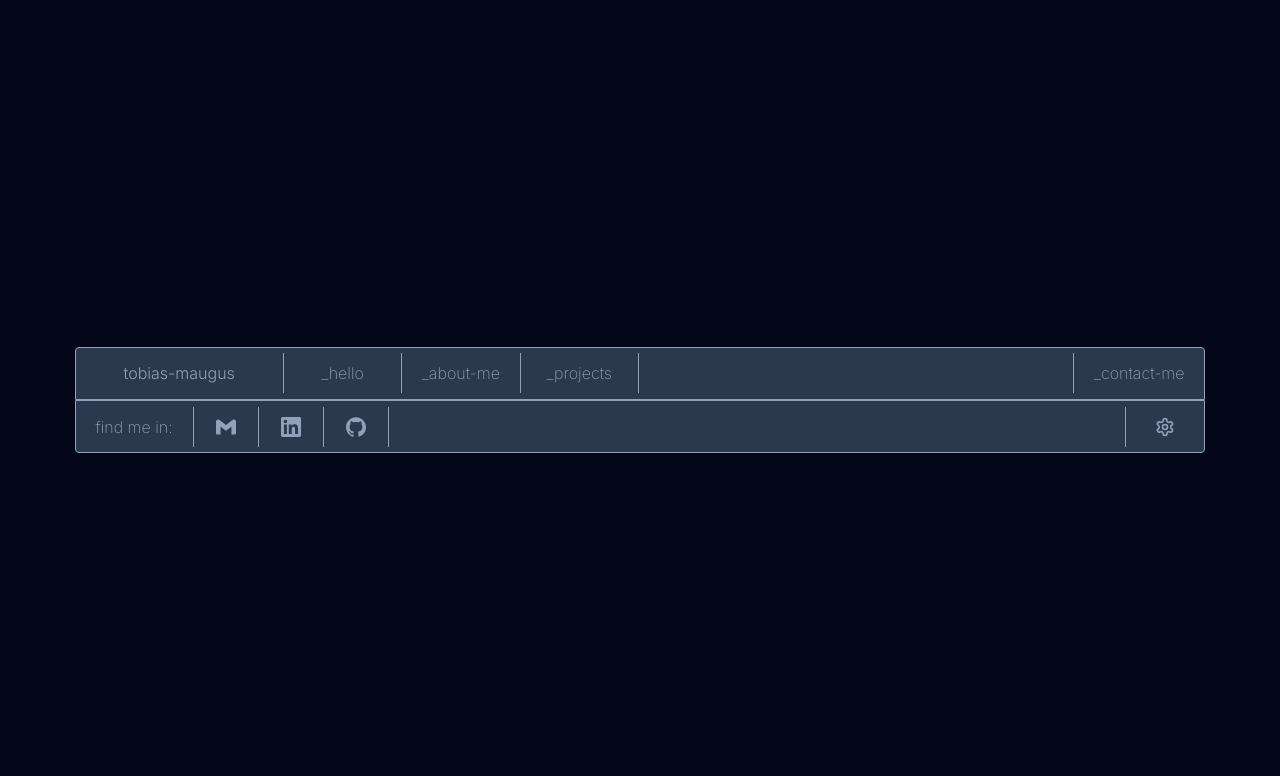
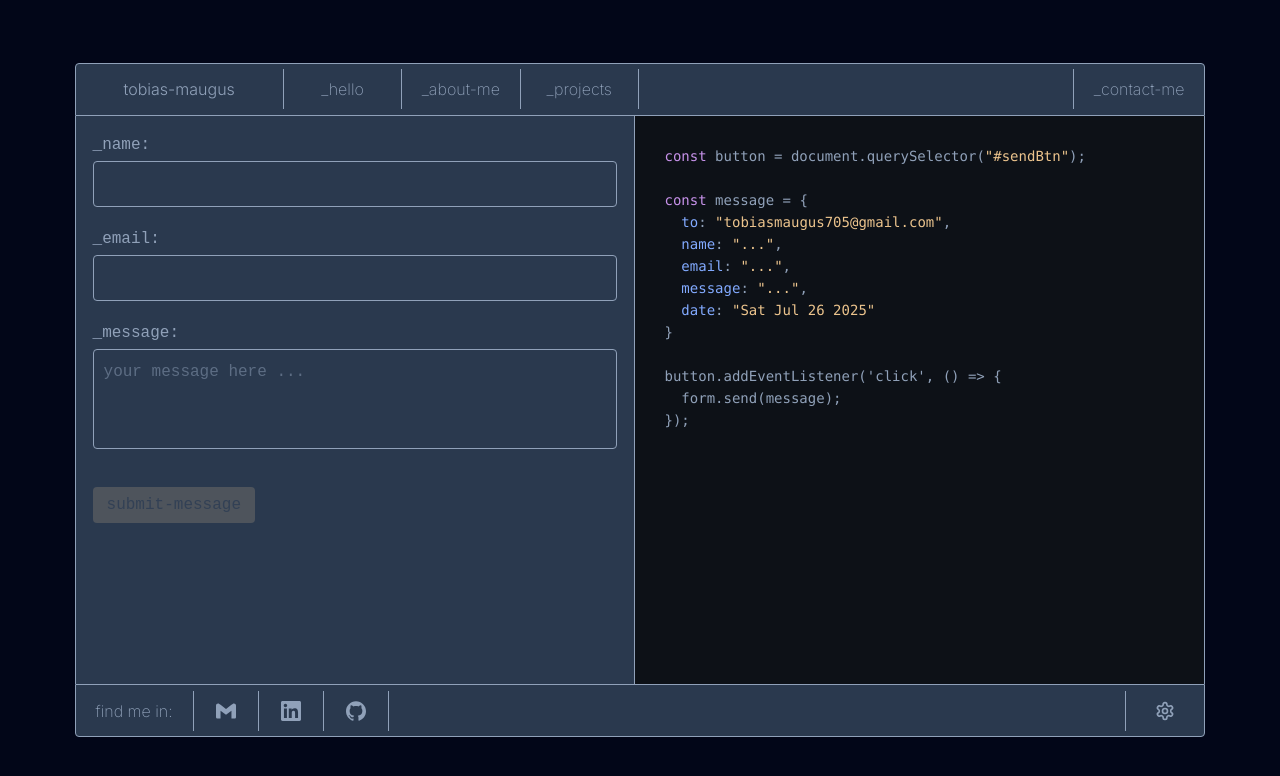
Before and after one commit to TobiasMaugus/Portfolio, a React (Vite) app: page /contact-me in a window 1280 px wide. Shown: the top 776 px of the page. Built offline with nearby package versions, Linux system fonts and the light colour scheme.

Commit message:
contact ok

```diff
--- a/src/App.tsx
+++ b/src/App.tsx
@@ -8,6 +8,7 @@ import { BrowserRouter as Router, Routes, Route } from "react-router-dom";
 import BodyHello from "./Components/Pages/Hello/Body";
 import BodyAbout from "./Components/Pages/About/Body";
 import BodyProjects from "./Components/Pages/Projects/Body";
+import BodyContact from "./Components/Pages/ContactMe/Body";
 
 function App() {
   return (
@@ -18,6 +19,7 @@ function App() {
           <Route path="/" element={<BodyHello />} />
           <Route path="/about-me" element={<BodyAbout />} />
           <Route path="/projects" element={<BodyProjects />} />
+          <Route path="/contact-me" element={<BodyContact />} />
         </Routes>
         <Footer />
       </Bg>
--- a/src/Components/Bg.tsx
+++ b/src/Components/Bg.tsx
@@ -1,23 +1,26 @@
-import type { ReactNode } from 'react';
-import { colors } from '../colors/colors.ts';
+import type { ReactNode } from "react";
+import { colors, light_colors } from "../colors/colors.ts";
+import { useAppContext } from "../contexts/AppContext.tsx";
 
 type BgProps = {
   children?: ReactNode;
 };
 
 export default function Bg({ children }: BgProps) {
+  const { theme } = useAppContext();
+  const themeColors = theme === "dark" ? colors : light_colors;
   return (
     <div
       style={{
-        width: '100vw',
-        height: '100vh',
-        backgroundColor: colors.bg,
-        display: 'flex',
-        justifyContent: 'center',
-        alignItems: 'center',
-        flexDirection: 'column',
-        padding: '3.5%',
-        boxSizing: 'border-box',
+        width: "100vw",
+        height: "100vh",
+        backgroundColor: themeColors.bg,
+        display: "flex",
+        justifyContent: "center",
+        alignItems: "center",
+        flexDirection: "column",
+        padding: "3.5%",
+        boxSizing: "border-box",
       }}
     >
       {children}
--- a/src/Components/Footer/Footer.tsx
+++ b/src/Components/Footer/Footer.tsx
@@ -1,53 +1,61 @@
-import {colors} from '../../colors/colors.ts';
-import { useState } from 'react';
-import './Footer.css'
-import { LuSettings } from 'react-icons/lu';
-import SettingsModal from '../Pages/Settings/Modal.tsx';
-import {
-  SiLinkedin,
-  SiGithub,
-  SiGmail
-} from 'react-icons/si';
+import { colors, light_colors } from "../../colors/colors.ts";
+import { useState } from "react";
+import "./Footer.css";
+import { LuSettings } from "react-icons/lu";
+import SettingsModal from "../Pages/Settings/Modal.tsx";
+import { SiLinkedin, SiGithub, SiGmail } from "react-icons/si";
+import { useAppContext } from "../../contexts/AppContext.tsx";
 
 export default function Footer() {
   const [showModal, setShowModal] = useState(false);
+  const { theme } = useAppContext();
+  const themeColors = theme === "dark" ? colors : light_colors;
   return (
     <footer
       className="flex items-center justify-between border-b font-sans font-normal"
       style={{
-        width: '95%',
-        height: '7.5%',
-        backgroundColor: colors.primary,
-        borderColor: colors.second,
-        borderWidth: '1px',
+        width: "95%",
+        height: "7.5%",
+        backgroundColor: themeColors.primary,
+        borderColor: themeColors.second,
+        borderWidth: "1px",
         fontFamily: "'Inter', sans-serif",
         fontWeight: 200,
-        fontStyle: 'thin',
-        color: colors.second,
-        borderBottomLeftRadius: '4px',
-        borderBottomRightRadius: '4px',
+        fontStyle: "thin",
+        color: themeColors.second,
+        borderBottomLeftRadius: "4px",
+        borderBottomRightRadius: "4px",
       }}
     >
       {showModal && <SettingsModal onClose={() => setShowModal(false)} />}
       <nav className=" flex-1 flex items-center">
         <div className="px-5 py-2 border-r border-custom">find me in: </div>
         <ul className="hidden md:flex flex-grow">
-              <a href="https://mail.google.com/mail/?view=cm&to=tobiasmaugus705@gmail.com"
+          <a
+            href="https://mail.google.com/mail/?view=cm&to=tobiasmaugus705@gmail.com"
             target="_blank"
             rel="noopener noreferrer"
-                className="icon-wrapper px-3 py-2.5 border-r border-custom-h equal-width-h">
+            className="icon-wrapper px-3 py-2.5 border-r border-custom-h equal-width-h"
+          >
             <SiGmail size={20} className="icon transition-all duration-300" />
           </a>
-              <a href="https://www.linkedin.com/in/tobias-maugus"
+          <a
+            href="https://www.linkedin.com/in/tobias-maugus"
             target="_blank"
             rel="noopener noreferrer"
-                className="icon-wrapper px-3 py-2.5 border-r border-custom-h equal-width-h">
-                <SiLinkedin  size={20} className="icon transition-all duration-300" />
+            className="icon-wrapper px-3 py-2.5 border-r border-custom-h equal-width-h"
+          >
+            <SiLinkedin
+              size={20}
+              className="icon transition-all duration-300"
+            />
           </a>
-              <a href="https://github.com/TobiasMaugus"
+          <a
+            href="https://github.com/TobiasMaugus"
             target="_blank"
             rel="noopener noreferrer"
-                className="icon-wrapper px-3 py-2.5 border-r border-custom-h equal-width-h">
+            className="icon-wrapper px-3 py-2.5 border-r border-custom-h equal-width-h"
+          >
             <SiGithub size={20} className="icon transition-all duration-300" />
           </a>
         </ul>
--- a/src/Components/Header/Header.tsx
+++ b/src/Components/Header/Header.tsx
@@ -1,47 +1,69 @@
-import {colors} from '../../colors/colors.ts';
-import './Header.css'
-import { NavLink } from 'react-router-dom'
+import { colors, light_colors } from "../../colors/colors.ts";
+import "./Header.css";
+import { NavLink, Link } from "react-router-dom";
+import { useAppContext } from "../../contexts/AppContext.tsx";
 
 export default function Header() {
+  const { theme } = useAppContext();
+  const themeColors = theme === "dark" ? colors : light_colors;
   return (
     <header
       className="flex items-center justify-between border-b font-sans font-normal"
       style={{
-        width: '95%',
-        height: '7.5%',
-        backgroundColor: colors.primary,
-        borderColor: colors.second,
-        borderWidth: '1px',
+        width: "95%",
+        height: "7.5%",
+        backgroundColor: themeColors.primary,
+        borderColor: themeColors.second,
+        borderWidth: "1px",
         fontFamily: "'Inter', sans-serif",
         fontWeight: 200,
-        fontStyle: 'thin',
-        color: colors.second,
-        borderTopLeftRadius: '4px',
-        borderTopRightRadius: '4px',
+        fontStyle: "thin",
+        color: themeColors.second,
+        borderTopLeftRadius: "4px",
+        borderTopRightRadius: "4px",
       }}
     >
       <nav className=" flex-1 flex items-center">
-          <div className="px-12 py-2 border-r border-custom font-light">tobias-maugus</div>
+        <div className="px-12 py-2 border-r border-custom font-light">
+          tobias-maugus
+        </div>
         <ul className="hidden md:flex flex-grow">
           <li className="border-r border-custom equal-width">
-                <NavLink to="/" className={({ isActive }) =>
-                  `text-wrapper px-5 py-2 ${isActive ? 'active-link' : ''}`
-                }>_hello</NavLink>
+            <NavLink
+              to="/"
+              className={({ isActive }) =>
+                `text-wrapper px-5 py-2 ${isActive ? "active-link" : ""}`
+              }
+            >
+              _hello
+            </NavLink>
           </li>
           <li className="border-r border-custom equal-width">
-                <NavLink to="/about-me" className={({ isActive }) =>
-                  `text-wrapper px-5 py-2 ${isActive ? 'active-link' : ''}`
-                }>_about-me</NavLink>
+            <NavLink
+              to="/about-me"
+              className={({ isActive }) =>
+                `text-wrapper px-5 py-2 ${isActive ? "active-link" : ""}`
+              }
+            >
+              _about-me
+            </NavLink>
           </li>
           <li className="border-r border-custom equal-width">
-                <NavLink to="/projects" className={({ isActive }) =>
-                  `text-wrapper px-5 py-2 ${isActive ? 'active-link' : ''}`
-                }>_projects</NavLink>
+            <NavLink
+              to="/projects"
+              className={({ isActive }) =>
+                `text-wrapper px-5 py-2 ${isActive ? "active-link" : ""}`
+              }
+            >
+              _projects
+            </NavLink>
           </li>
         </ul>
         <ul className="hidden md:flex">
           <li className="border-l border-custom equal-width-contact">
-                <a href="#" className="text-wrapper px-5 py-2">_contact-me</a>
+            <Link to="contact-me" className="text-wrapper px-5 py-2">
+              _contact-me
+            </Link>
           </li>
         </ul>
       </nav>
--- a/src/Components/Pages/About/Body.tsx
+++ b/src/Components/Pages/About/Body.tsx
@@ -1,4 +1,4 @@
-import { colors } from "../../../colors/colors";
+import { colors, light_colors } from "../../../colors/colors";
 import { Folder as FolderIcon } from "lucide-react";
 import Folder from "./Folder";
 import { useState } from "react";
@@ -6,28 +6,31 @@ import "./BodyStyles.css";
 import { SiCplusplus, SiPhp, SiMarkdown } from "react-icons/si";
 import { IoCloseSharp } from "react-icons/io5";
 import { VscJson } from "react-icons/vsc";
+import { useAppContext } from "../../../contexts/AppContext";
 
 export default function BodyAbout() {
   const [selectedFile, setSelectedFile] = useState<string>("bio.md");
+  const { theme } = useAppContext();
+  const themeColors = theme === "dark" ? colors : light_colors;
   return (
     <div
       style={{
         width: "95%",
         height: "80%",
-        backgroundColor: colors.primary,
-        borderColor: colors.second,
+        backgroundColor: themeColors.primary,
+        borderColor: themeColors.second,
         borderLeftWidth: "1px",
         borderRightWidth: "1px",
         display: "flex",
-        color: colors.second,
+        color: themeColors.second,
       }}
     >
       <div
         style={{
           width: "20.4%",
           height: "100%",
-          backgroundColor: colors.primary,
-          borderColor: colors.second,
+          backgroundColor: themeColors.primary,
+          borderColor: themeColors.second,
           borderRightWidth: "1px",
           padding: "10px",
           fontFamily: "'Inter', sans-serif",
@@ -76,7 +79,7 @@ export default function BodyAbout() {
         style={{
           width: "100%",
           height: "100%",
-          backgroundColor: colors.primary,
+          backgroundColor: themeColors.primary,
         }}
       >
         {selectedFile === "bio.md" && (
--- /dev/null
+++ b/src/Components/Pages/ContactMe/Body.tsx
@@ -0,0 +1,213 @@
+import { useState } from "react";
+import { colors, light_colors } from "../../../colors/colors";
+import { useAppContext } from "../../../contexts/AppContext";
+import { IoAlertCircleOutline } from "react-icons/io5";
+import "./BodyStyles.css";
+
+export default function BodyContact() {
+  const { theme } = useAppContext();
+  const themeColors = theme === "dark" ? colors : light_colors;
+
+  const [name, setName] = useState("");
+  const [email, setEmail] = useState("");
+  const [message, setMessage] = useState("");
+
+  const isEmailValid = email.includes("@") && email.includes(".");
+
+  return (
+    <div
+      style={{
+        width: "95%",
+        height: "80%",
+        backgroundColor: themeColors.primary,
+        borderColor: themeColors.second,
+        borderLeftWidth: "1px",
+        borderRightWidth: "1px",
+        display: "flex",
+        color: themeColors.second,
+        fontFamily: "'Fira Code', monospace",
+        fontWeight: 200,
+      }}
+    >
+      {/* Formulário */}
+      <div
+        style={{
+          flex: 1,
+          padding: "17px",
+          display: "flex",
+          flexDirection: "column",
+          gap: "20px",
+        }}
+      >
+        <label>
+          <span style={{ marginBottom: "4px", display: "block" }}>_name:</span>
+          <input
+            value={name}
+            onChange={(e) => setName(e.target.value)}
+            style={{
+              width: "100%",
+              padding: "10px",
+              backgroundColor: "transparent",
+              border: `1px solid ${themeColors.second}`,
+              color: themeColors.second,
+              borderRadius: "4px",
+              outline: "none",
+            }}
+            type="text"
+          />
+        </label>
+
+        <label>
+          <div
+            style={{
+              display: "flex",
+              justifyContent: "space-between",
+              alignItems: "center",
+              marginBottom: "4px",
+            }}
+          >
+            <span>_email:</span>
+            {email && !isEmailValid && (
+              <span
+                style={{
+                  color: "#ff4d4d",
+                  fontSize: "12px",
+                  marginLeft: "10px",
+                }}
+              >
+                Wrong email address
+              </span>
+            )}
+          </div>
+
+          <div style={{ position: "relative" }}>
+            <input
+              value={email}
+              onChange={(e) => setEmail(e.target.value)}
+              style={{
+                width: "100%",
+                padding: "10px",
+                paddingRight: "32px", // espaço pro ícone
+                backgroundColor: "transparent",
+                border: `1px solid ${
+                  email && !isEmailValid ? "#ff4d4d" : themeColors.second
+                }`,
+                color: themeColors.second,
+                borderRadius: "4px",
+                outline: "none",
+              }}
+              type="email"
+            />
+
+            {/* Ícone de erro */}
+            {email && !isEmailValid && (
+              <span
+                style={{
+                  position: "absolute",
+                  right: "10px",
+                  top: "50%",
+                  transform: "translateY(-50%)",
+                  color: "#ff4d4d",
+                  fontSize: "16px",
+                  pointerEvents: "none",
+                }}
+              >
+                <IoAlertCircleOutline color="#ff4d4d" size={16} />
+              </span>
+            )}
+          </div>
+        </label>
+
+        <label>
+          <span style={{ marginBottom: "4px", display: "block" }}>
+            _message:
+          </span>
+          <textarea
+            value={message}
+            onChange={(e) => setMessage(e.target.value)}
+            placeholder="your message here ..."
+            style={{
+              width: "100%",
+              padding: "10px",
+              backgroundColor: "transparent",
+              border: `1px solid ${themeColors.second}`,
+              color: themeColors.second,
+              borderRadius: "4px",
+              resize: "none",
+              height: "100px",
+              outline: "none",
+            }}
+            className="scroll"
+          />
+        </label>
+
+        <button
+          style={{
+            marginTop: "10px",
+            padding: "6px 14px",
+            backgroundColor: isEmailValid ? themeColors.second : "#666",
+            color: themeColors.primary,
+            border: "none",
+            borderRadius: "4px",
+            cursor: isEmailValid ? "pointer" : "not-allowed",
+            fontWeight: 400,
+            fontFamily: "'Fira Code', monospace",
+            opacity: isEmailValid ? 1 : 0.6,
+            alignSelf: "flex-start",
+          }}
+        >
+          submit-message
+        </button>
+      </div>
+
+      {/* Código simulado */}
+      <div
+        style={{
+          flex: 1,
+          padding: "30px",
+          backgroundColor: "#0d1117",
+          borderLeft: `1px solid ${themeColors.second}`,
+          fontSize: "14px",
+          whiteSpace: "pre-wrap",
+          wordBreak: "break-word",
+          maxHeight: "100%", // <- limite vertical
+          overflowY: "auto", // <- scroll quando necessário
+          paddingRight: "16px", // <- espaço para o scroll
+          boxSizing: "border-box",
+        }}
+        className="scroll"
+      >
+        <code>
+          <span style={{ color: "#c792ea" }}>const</span> button =
+          document.querySelector(
+          <span style={{ color: "#ecc48d" }}>"#sendBtn"</span>);
+          {"\n\n"}
+          <span style={{ color: "#c792ea" }}>const</span> message = {"{"}
+          {"\n  "}
+          <span style={{ color: "#82aaff" }}>to</span>:{" "}
+          <span style={{ color: "#ecc48d" }}>"tobiasmaugus705@gmail.com"</span>,
+          {"\n  "}
+          <span style={{ color: "#82aaff" }}>name</span>:{" "}
+          <span style={{ color: "#ecc48d" }}>"{name || "..."}"</span>,{"\n  "}
+          <span style={{ color: "#82aaff" }}>email</span>:{" "}
+          <span style={{ color: "#ecc48d" }}>"{email || "..."}"</span>,{"\n  "}
+          <span style={{ color: "#82aaff" }}>message</span>:{" "}
+          <span style={{ color: "#ecc48d" }}>"{message || "..."}"</span>,
+          {"\n  "}
+          <span style={{ color: "#82aaff" }}>date</span>:{" "}
+          <span style={{ color: "#ecc48d" }}>
+            "{new Date().toDateString()}"
+          </span>
+          {"\n"}
+          {"}"}
+          {"\n\n"}
+          button.addEventListener('click', () =&gt; {"{"}
+          {"\n  "}
+          form.send(message);
+          {"\n"}
+          {"});"}
+        </code>
+      </div>
+    </div>
+  );
+}
--- /dev/null
+++ b/src/Components/Pages/ContactMe/BodyStyles.css
@@ -0,0 +1,17 @@
+.scroll::-webkit-scrollbar {
+  width: 8px;
+}
+
+.scroll::-webkit-scrollbar-track {
+  background: #1e1e1e; /* mesma cor do fundo */
+}
+
+.scroll::-webkit-scrollbar-thumb {
+  background-color: #3c3c3c; /* cor da "barra" */
+  border-radius: 4px;
+  border: 2px solid #1e1e1e; /* cria um espaço como padding */
+}
+
+.scroll:hover::-webkit-scrollbar-thumb {
+  background-color: #5a5a5a; /* cor quando hover */
+}
--- a/src/Components/Pages/Hello/Body.tsx
+++ b/src/Components/Pages/Hello/Body.tsx
@@ -1,14 +1,17 @@
-import { colors } from "../../../colors/colors";
+import { colors, light_colors } from "../../../colors/colors";
 import "./BodyStyles.css";
+import { useAppContext } from "../../../contexts/AppContext";
 
 export default function BodyHello() {
+  const { theme } = useAppContext();
+  const themeColors = theme === "dark" ? colors : light_colors;
   return (
     <div
       style={{
         width: "95%",
         height: "80%",
-        backgroundColor: colors.primary,
-        borderColor: colors.second,
+        backgroundColor: themeColors.primary,
+        borderColor: themeColors.second,
         borderLeftWidth: "1px",
         borderRightWidth: "1px",
         borderStyle: "solid",
--- a/src/Components/Pages/Projects/FilterFolder.tsx
+++ b/src/Components/Pages/Projects/FilterFolder.tsx
@@ -1,7 +1,8 @@
 import { useState } from "react";
 import { ChevronRight, ChevronDown } from "lucide-react";
-import { colors } from "../../../colors/colors";
+import { colors, light_colors } from "../../../colors/colors";
 import "./FilterFolder.css";
+import { useAppContext } from "../../../contexts/AppContext";
 
 interface FilterSubItem {
   label: string;
@@ -26,6 +27,8 @@ export default function FilterFolder({
   subItems,
 }: FilterFolderProps) {
   const [isOpen, setIsOpen] = useState(true);
+  const { theme } = useAppContext();
+  const themeColors = theme === "dark" ? colors : light_colors;
 
   return (
     <div>
@@ -37,7 +40,7 @@ export default function FilterFolder({
           alignItems: "center",
           cursor: "pointer",
           gap: "8px",
-          color: colors.second,
+          color: themeColors.second,
           fontSize: "14px",
           padding: "4px 0",
         }}
@@ -53,7 +56,7 @@ export default function FilterFolder({
           <div
             style={{
               width: "10px",
-              borderLeft: `1px solid ${colors.second}`,
+              borderLeft: `1px solid ${themeColors.second}`,
               marginLeft: "9px",
               marginRight: "5px",
             }}
--- a/src/Components/Pages/Settings/Modal.css
+++ b/src/Components/Pages/Settings/Modal.css
@@ -12,10 +12,8 @@
 }
 
 .modal-content {
-  background-color: white;
   padding: 2rem;
   border-radius: 8px;
   width: 400px;
   text-align: center;
-  box-shadow: 0 10px 25px rgba(0, 0, 0, 0.3);
 }
```
Lines whose indentation alone changed are shown as unchanged.
